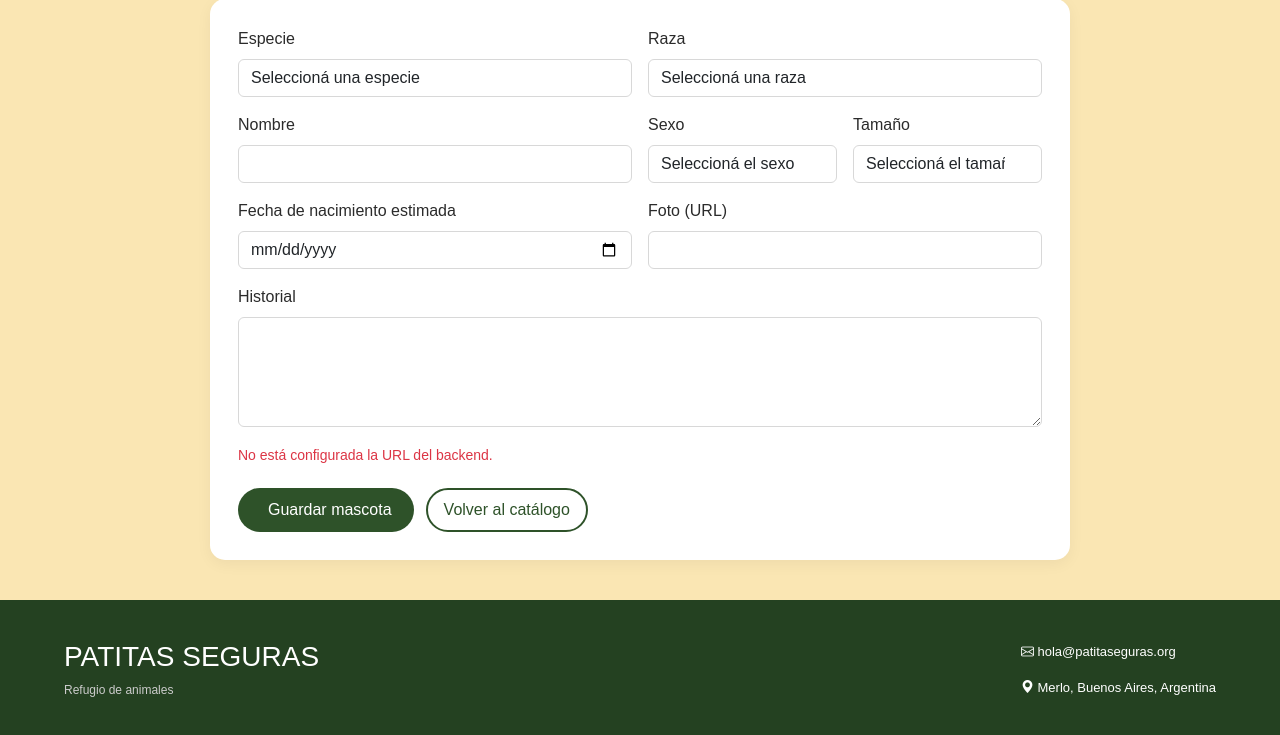
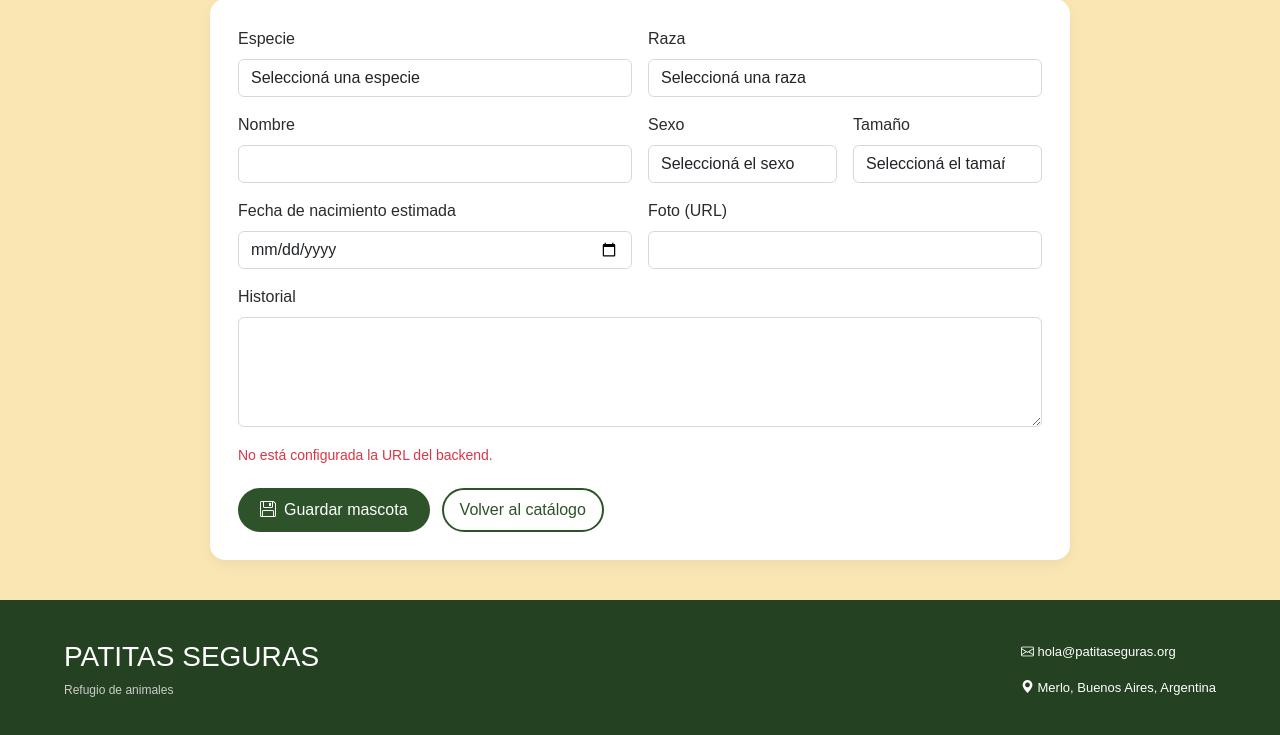
Before and after one commit to lilencarnerot2/Refugio_patitas_seguras, a PHP site: page /admin/mascota_form.php in a window 1280 px wide. Shown: the part 186-921 px from the top of the page. Run offline with PHP 8.4, Linux system fonts and the light colour scheme.

Commit message:
se modifica mascota_form.php para iconos del panel

```diff
--- a/frontend/admin/mascota_form.php
+++ b/frontend/admin/mascota_form.php
@@ -71,7 +71,7 @@ require __DIR__ . '/includes/header.php';
 
             <div class="acciones-formulario">
                 <button type="submit" class="btn-primary">
-                    <i class="fa-solid fa-floppy-disk"></i>
+                    <i class="bi bi-floppy"></i>
                     Guardar mascota
                 </button>
                 <a class="btn-outline" href="../public/mascotas.php">Volver al catálogo</a>
```
